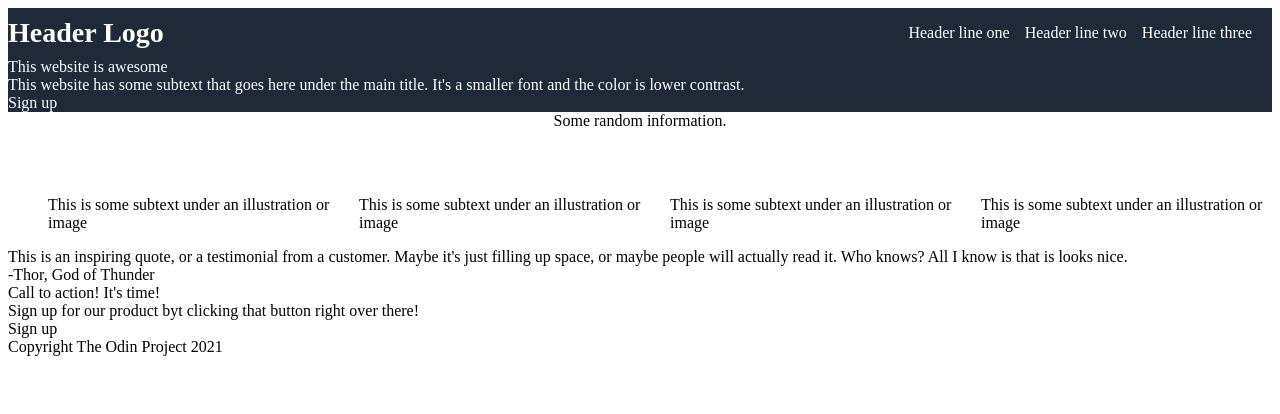
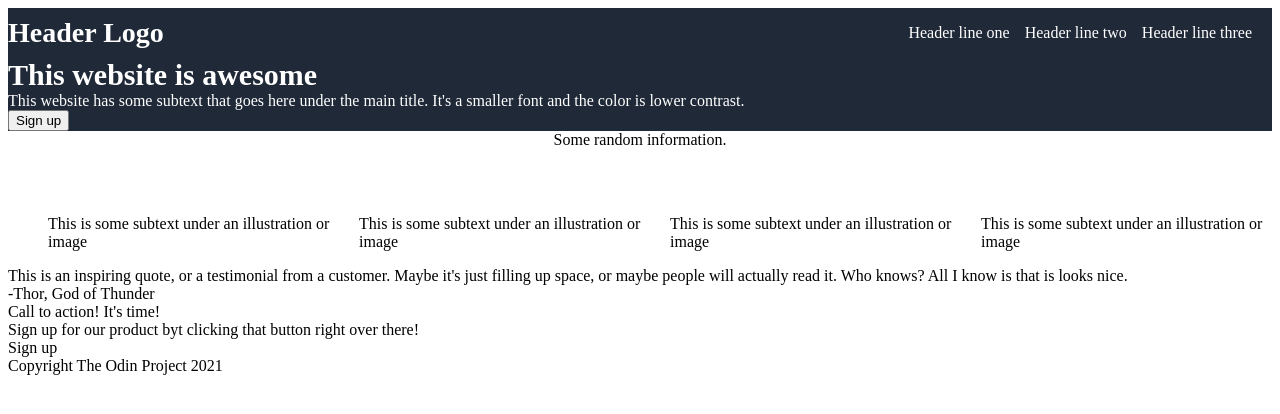
Before and after one commit to iBePixel/Odin-Web-Project, a plain HTML site: page index.html in a window 1280 px wide. Drawn offline with Linux system fonts and the light colour scheme.

Commit message:
Adding more styling

```diff
--- a/index.html
+++ b/index.html
@@ -16,10 +16,16 @@
                 <li><a href="#">Header line three</a></li>
             </ul>
         </div>
-        <div class="tag-line">
-            <div class="intro">This website is awesome</div>
-            <div class="intro-full">This website has some subtext that goes here under the main title. It's a smaller font and the color is lower contrast.</div>
-            <div class="sign-up-button">Sign up</div>
+        <div class="lower-header">
+            <div class="tag-line">
+                <div class="intro">This website is awesome</div>
+                <div class="intro-full">This website has some subtext that goes here under the main title. It's a
+                    smaller font and the color is lower contrast.</div>
+                <button class="sign-up-button">Sign up</button>
+            </div>
+            <div class="image-holder">
+
+            </div>
         </div>
     </div>
     <div class="section-two">
@@ -38,7 +44,8 @@
         </ul>
     </div>
     <div class="section-three">
-        <div class="quote">This is an inspiring quote, or a testimonial from a customer. Maybe it's just filling up space, or maybe people will actually read it. Who knows? All I know is that is looks nice.</div>
+        <div class="quote">This is an inspiring quote, or a testimonial from a customer. Maybe it's just filling up
+            space, or maybe people will actually read it. Who knows? All I know is that is looks nice.</div>
         <div class="quote-author">-Thor, God of Thunder</div>
     </div>
     <div class="signup-banner">
--- a/style.css
+++ b/style.css
@@ -17,6 +17,10 @@ a {
 }
 
 .header {
+    display: flex;
+}
+
+.lower-header {
     display: flex;
 }
 
@@ -64,3 +68,8 @@ a {
     justify-self: center;
     gap: 20px;
 }
+
+.intro {
+    font-size: 30px;
+    font-weight: 900;
+}
```
